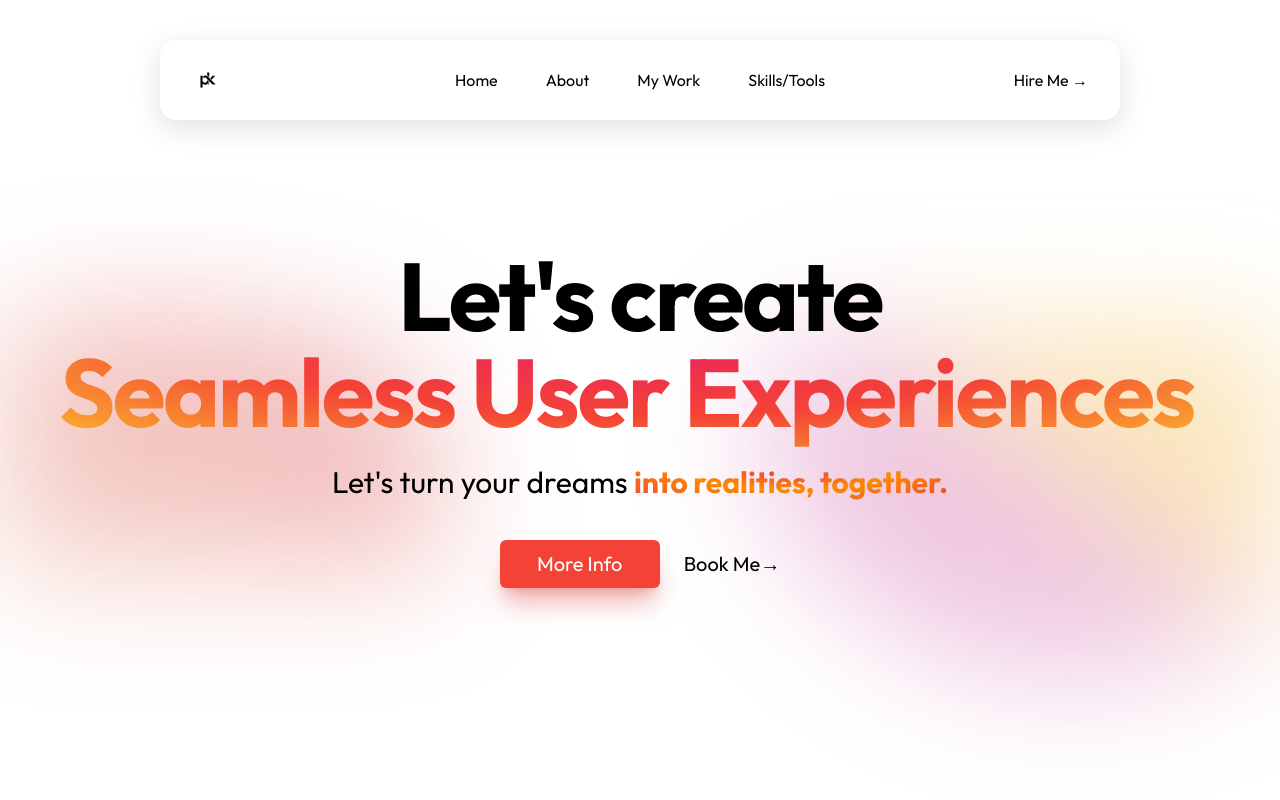
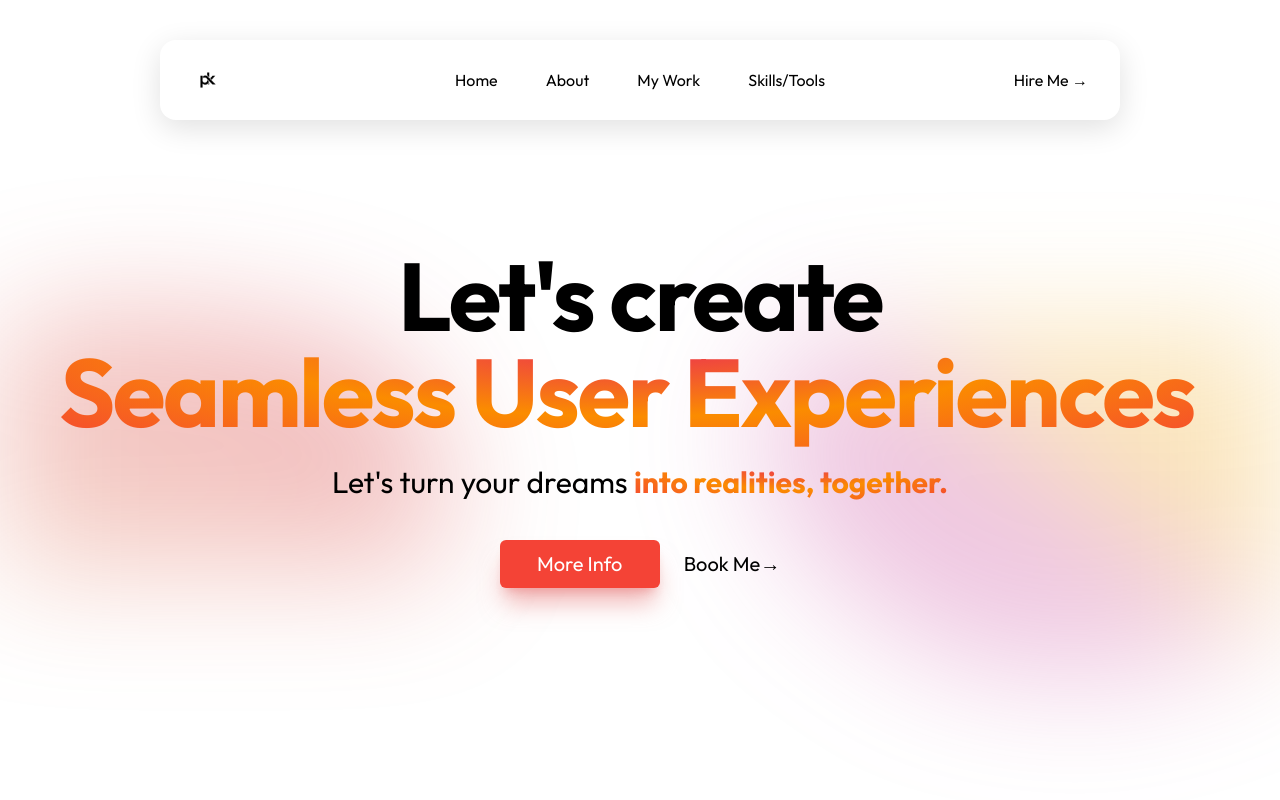
Before and after one commit to PkTheCoda/portfolio, a React (Vite) app: page /hire in a window 1280 px wide. Shown: the top 800 px of the page. Built offline with nearby package versions, Linux system fonts and the light colour scheme.

Commit message:
changed font on hireHeader

```diff
--- a/src/HireComponents/HireHeader.jsx
+++ b/src/HireComponents/HireHeader.jsx
@@ -41,7 +41,7 @@ export default function HireHeader() {
               <h1 className="text-5xl tracking-tight font-bold text-black sm:text-8xl font-outfit leading-normal z-40">
                 Let's create
               </h1>
-              <div className='bg-[radial-gradient(ellipse_at_top,_var(--tw-gradient-stops))] from-pink-500 via-red-500 to-yellow-700 inline text-transparent bg-clip-text text-5xl tracking-tight font-bold text-black sm:text-8xl font-outfit my-10 leading-normal z-40'>
+              <div className='main-gradient font-outfit inline text-transparent bg-clip-text text-5xl tracking-tight font-bold text-black sm:text-8xl font-outfit my-10 leading-normal z-40'>
                 <TypeAnimation
                         sequence={[
                             'Intuitive User Interfaces', // Types 'One'
```
